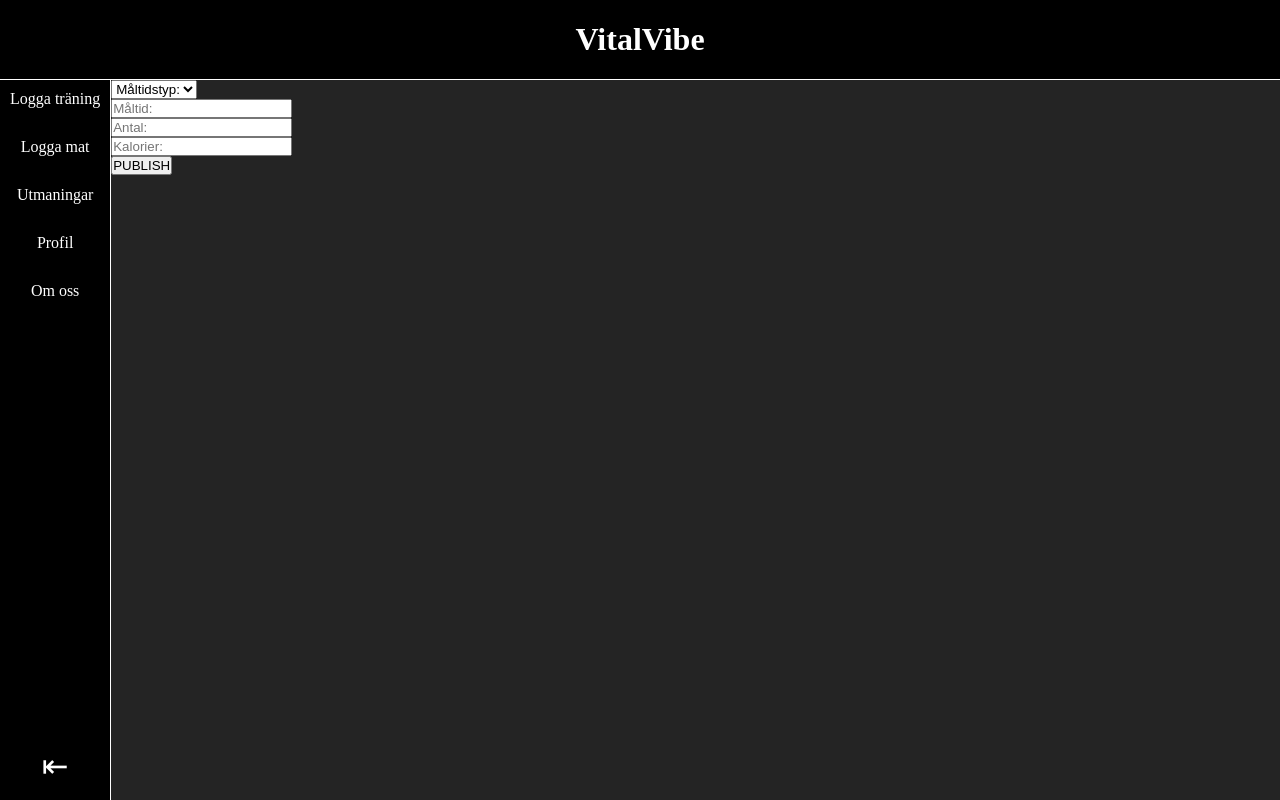
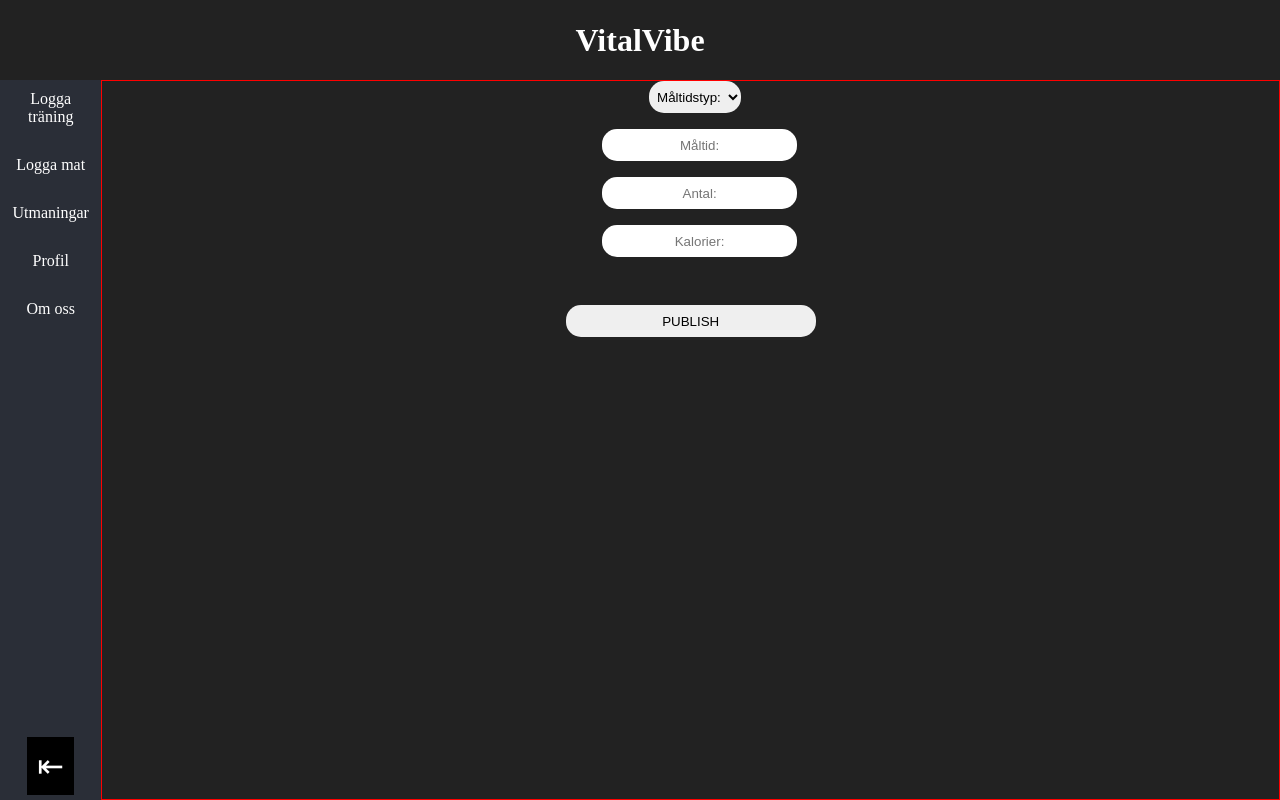
Before and after one commit to johnsson84/VitalVibe_Frontend, a React (Vite) app: page /food in a window 1280 px wide. Built offline with nearby package versions, Linux system fonts and the light colour scheme.

Commit message:
add meal v2

```diff
--- a/src/VitalVibeApp.css
+++ b/src/VitalVibeApp.css
@@ -1,5 +1,5 @@
 .vitalvibe {
-  background-color:rgb(36, 36, 36);
+  background-color:#222222;
   height: 100vh;
   width: 100vw;
 }
--- a/src/components/header/Header.css
+++ b/src/components/header/Header.css
@@ -1,9 +1,8 @@
 header {
     display: flex;
     justify-content: center;
-    background-color: black;
+    background-color: #222222;
     color: white;
     align-items: center;
-    border-bottom: 1px solid white;
     height: 100%;
 }
--- a/src/components/meal/AddMeal.css
+++ b/src/components/meal/AddMeal.css
@@ -0,0 +1,57 @@
+.addMealContainer {
+  display: flex;
+  flex-direction: column;
+  align-items: center;
+  width: 100%;
+  border: 1px red solid;
+  gap: 1rem;
+}
+
+.addMealContainer select {
+  border-style: none;
+  border-radius: 15px;
+  height: 2rem;
+  width: 110%;
+  text-align: center;
+}
+
+option {
+  display: none;
+}
+.select-selected:after {
+  background-color: blue;
+  color: white;
+  height: 5rem;
+  width: 5rem;
+}
+
+.addMealContainer input {
+  border-style: none;
+  border-radius: 15px;
+  height: 2rem;
+  width: 110%;
+  text-align: center;
+}
+
+/*remove input arrows*/
+/* Chrome, Safari, Edge, Opera */
+input::-webkit-outer-spin-button,
+input::-webkit-inner-spin-button {
+  -webkit-appearance: none;
+  margin: 0;
+}
+
+/*remove input arrows*/
+/* Firefox */
+input[type="number"] {
+  -moz-appearance: textfield;
+}
+
+.addMealContainer button {
+  border-style: none;
+  border-radius: 15px;
+  height: 2rem;
+  width: 50%;
+  max-width: 250px;
+  margin-top: 2rem;
+}
--- a/src/components/sidebar/Sidebar.css
+++ b/src/components/sidebar/Sidebar.css
@@ -1,12 +1,11 @@
 .side-main {
     display: flex;
     flex-direction: column;
-    background-color: black;
-    border-right: 1px solid white;
+    background-color: #2A2E37;
     height: 100%;
 }
 nav {
-    background-color: black;
+    background-color: #2A2E37;
     color: white;
     display: flex;
     flex-direction: column;
--- /dev/null
+++ b/src/pages/HomePage.css
@@ -0,0 +1,5 @@
+.homeMain {
+    background-color:rgb(36, 36, 36);
+    height: 100vh;
+    width: 100vw;
+  }
```
